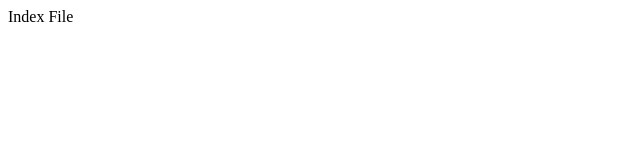
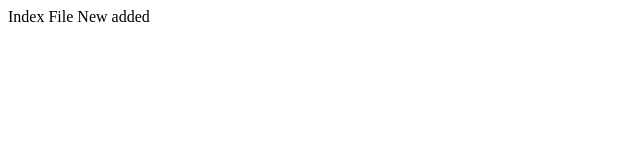
Before and after one commit to aditikadam03/assess_1, a plain HTML site: page index.html in a window 1280 px wide. Shown: the whole page, without its empty margins (0-640 px from the left). Drawn offline with Linux system fonts and the light colour scheme.

Commit message:
initial commit

```diff
--- a/index.html
+++ b/index.html
@@ -3,5 +3,6 @@
 Index File
   </head>
   <body>
+New added
   </body>
 </html>
```
